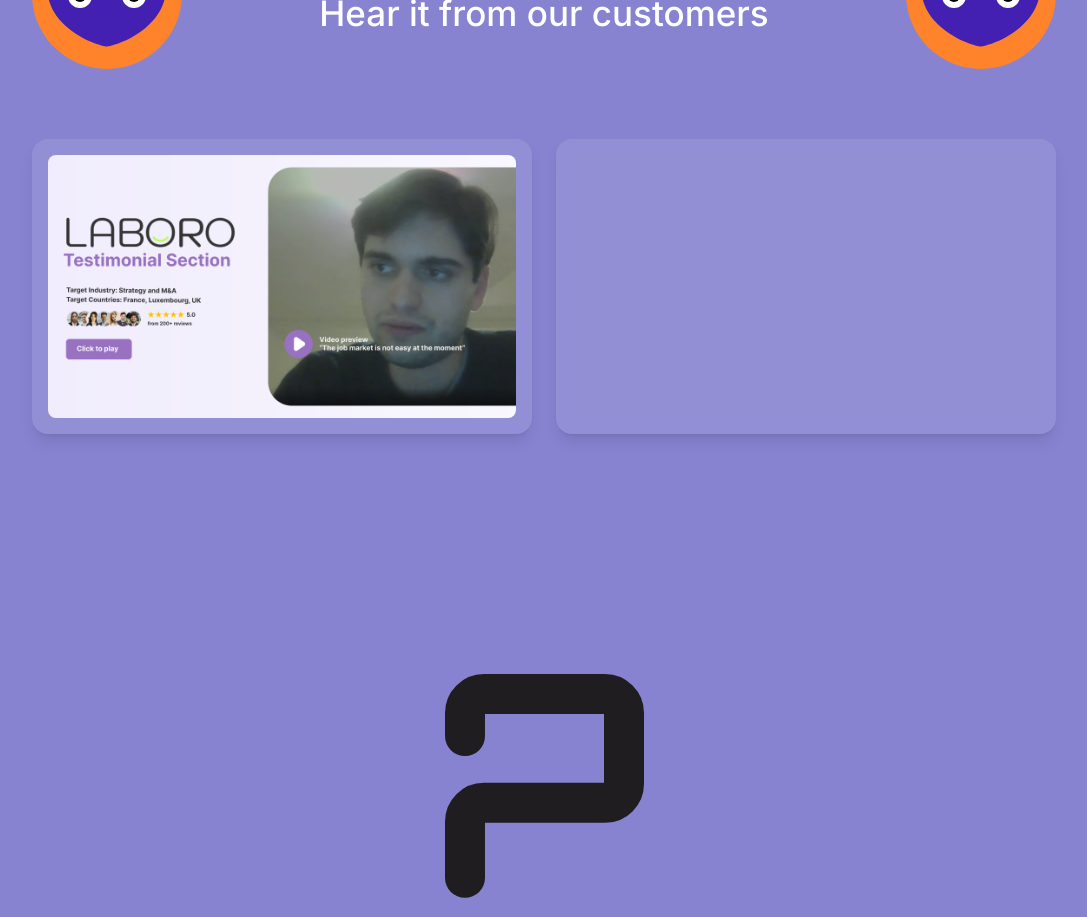
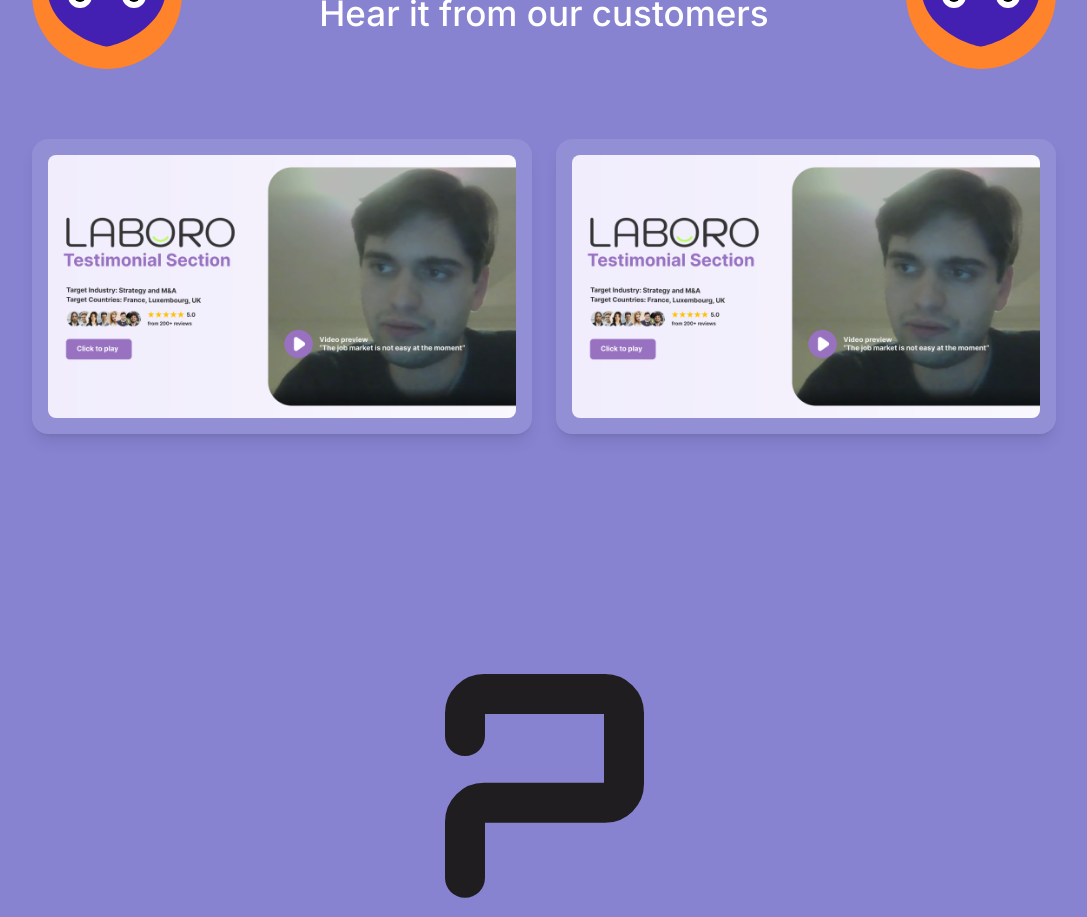
Before and after one commit to AIgen-Solutions-s-r-l/ai-job-application-frontend, a Next.js app: page / in a window 1280 px wide. Shown: the part 4960-5877 px from the top of the page, without its empty margins (96-1183 px from the left). Built offline with nearby package versions, Linux system fonts and the light colour scheme; no server answers; a web font is replaced by a local one.

Commit message:
Testimonials2

```diff
--- a/components/landing/Testimonials.tsx
+++ b/components/landing/Testimonials.tsx
@@ -6,8 +6,16 @@ import Image from 'next/image';
 export const Testimonials: FC = () => {
   const [isPlaying, setIsPlaying] = useState(false);
   const videoRef = useRef<HTMLVideoElement>(null);
+  const [isPlaying2, setIsPlaying2] = useState(false);
+  const videoRef2 = useRef<HTMLVideoElement>(null);
 
   const handleVideoClick = () => {
+    if (videoRef.current) {
+      videoRef.current.play();
+      setIsPlaying(true);
+    }
+  };
+  const handleVideoClick2 = () => {
     if (videoRef.current) {
       videoRef.current.play();
       setIsPlaying(true);
@@ -26,7 +34,7 @@ export const Testimonials: FC = () => {
         </div>
 
         <div className="flex flex-col xl:flex-row justify-between gap-6 w-full">
-          <div className="w-full xl:w-1/2 p-4 bg-white/10 rounded-2xl shadow-lg backdrop-blur-sm">
+          <div className="w-full xl:w-1/2 p-4 bg-white/10 rounded-2xl shadow-lg backdrop-blur-sm flex flex-col">
             {!isPlaying && (
               <div className="aspect-video w-full overflow-hidden rounded-lg">
                 <Image
@@ -48,33 +56,31 @@ export const Testimonials: FC = () => {
               Your browser does not support the video tag.
             </video>
           </div>
-
-          <div className="w-full xl:w-1/2 p-4 bg-white/10 rounded-2xl shadow-lg backdrop-blur-sm">
-            {/* <video
-              ref={videoRef}
-              className="w-full h-auto rounded-lg"
+          <div className="w-full xl:w-1/2 p-4 bg-white/10 rounded-2xl shadow-lg backdrop-blur-sm flex flex-col">
+            {!isPlaying2 && (
+              <div className="aspect-video w-full overflow-hidden rounded-lg">
+                <Image
+                  src="/landing/testimonial-1-cover.png"
+                  alt="hero-content"
+                  width={1000}
+                  height={562}
+                  className='w-full h-full object-cover cursor-pointer'
+                  onClick={handleVideoClick2}
+                />
+              </div>
+            )}
+            <video
+              ref={videoRef2}
+              className={`w-full aspect-video ${!isPlaying2 ? 'hidden' : ''} rounded-lg`}
               controls
               autoPlay={false}
               playsInline
             >
-              <source src="" type="video/mp4" />
+              <source src="https://laborovideos.s3.eu-central-1.amazonaws.com/Testimonial+2.mp4" type="video/mp4" />
               Your browser does not support the video tag.
-            </video> */}
+            </video>
           </div>
         </div>
-
-        {/* Optional click image */}
-        {/* {!isPlaying && (
-          <Image
-            src="/landing/hero-click.png"
-            alt="hero-click"
-            width={133}
-            height={142}
-            className='w-[50px] md:w-[100px] 2xl:w-[133px] h-auto absolute top-1/2 left-1/2 transform -translate-x-1/2 -translate-y-1/2'
-          />
-        )} */}
-
-        {/* <Carousel /> */}
       </LandingContainer>
     </section>
   );
```
